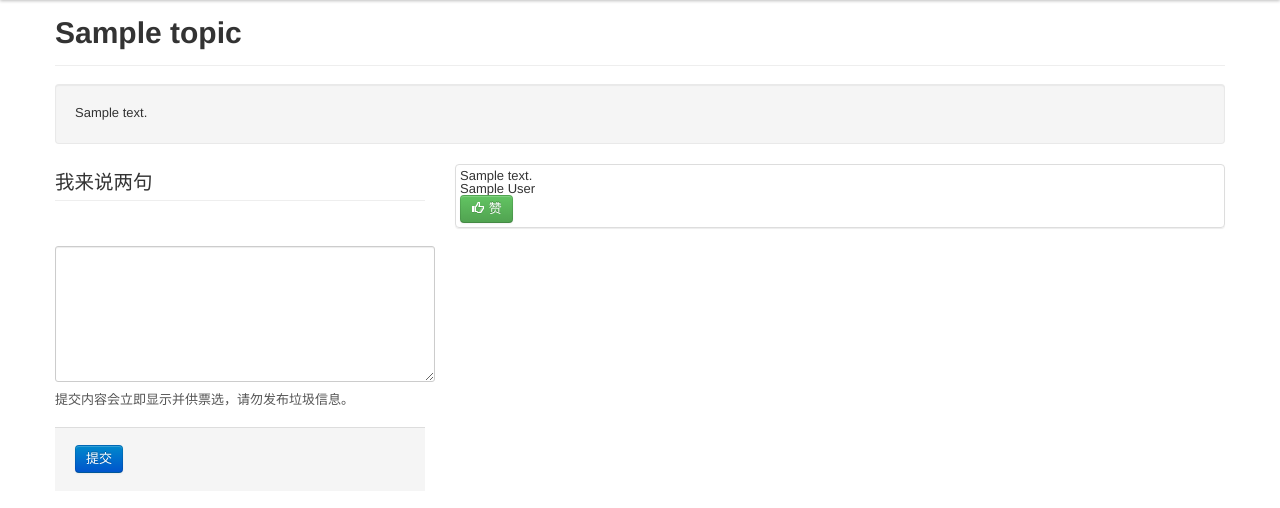
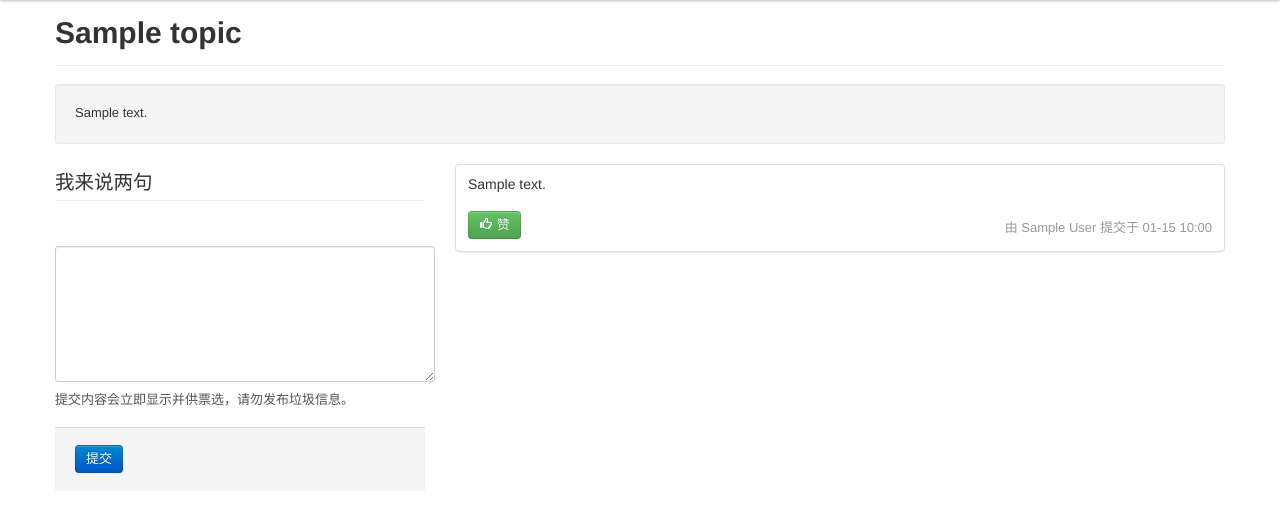
Before and after one commit to clippit/lilybbs15, a Flask app: template lilybbs15/templates/topics/topic_detail.html in a window 1280 px wide. Shown: the part 60-568 px from the top of the page. Run offline with Flask 2, Linux system fonts and the light colour scheme; the template is opened without the code that fills it: most values are stand-ins (such as "Sample title", 1, 10 or a date in 2020); some libraries are stand-ins or nearby versions.

Commit message:
update frontend and style in topic details page

```diff
--- a/lilybbs15/static/less/style.css
+++ b/lilybbs15/static/less/style.css
@@ -729,3 +729,5 @@ body{padding-top:60px;padding-bottom:40px;}
 .dash .digit{font-size:60px;line-height:60px;font-weight:normal;float:left;text-align:center;width:30px;display:block;font-family:'BebasNeueRegular';text-shadow:0px 1px 0px #B8D2E4;color:#FFFFFF;position:relative;padding:14px 0px 7px 0px;}
 .dash_title{position:absolute;display:block;margin-top:80px;font-size:14px;width:60px;left:0;color:#73C5FF;font-family:'BebasNeueRegular';text-transform:uppercase;letter-spacing:1px;text-align:center;}
 .post-comment textarea{width:100%;}
+.comment{padding:12px;margin-bottom:18px;}.comment .comment-body{font-size:14px;margin-bottom:20px;}
+.comment .meta{float:right;color:#999999;padding-top:10px;}
--- a/lilybbs15/static/less/style.less
+++ b/lilybbs15/static/less/style.less
@@ -93,3 +93,18 @@ body {
 .post-comment textarea {
     width: 100%;
 }
+
+.comment {
+    padding: 12px;
+    margin-bottom: 18px;
+
+    .comment-body {
+        font-size: 14px;
+        margin-bottom: 20px;
+    }
+    .meta {
+        float: right;
+        color: @grayLight;
+        padding-top: 10px;
+    }
+}
--- a/lilybbs15/templates/topics/topic_detail.html
+++ b/lilybbs15/templates/topics/topic_detail.html
@@ -25,7 +25,7 @@
 		{% for comment in topic.comments %}
 		<div class="thumbnail comment">
 			<div class="comment-body">{{ comment.body }}</div>
-			<div class="meta">{{ comment.author }}</div>
+			<div class="meta">由 {{ comment.author }} 提交于 {{ comment.created_at.strftime('%m-%d %H:%M') }}</div>
 			<div class="vote">
 				<a href="javascript:void(0)" class="voteup btn {% if comment.cid in voted %}disabled{% endif %} btn-success" 		data-cid="{{ comment.cid }}">
 					<i class="icon-thumbs-up icon-white"></i> <span>{% if comment.cid in voted %}已{% endif %}赞</span>
```
